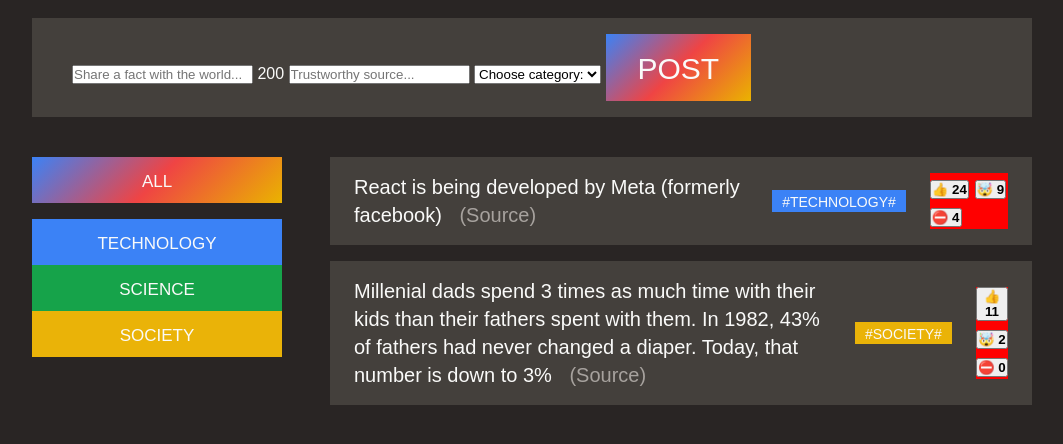
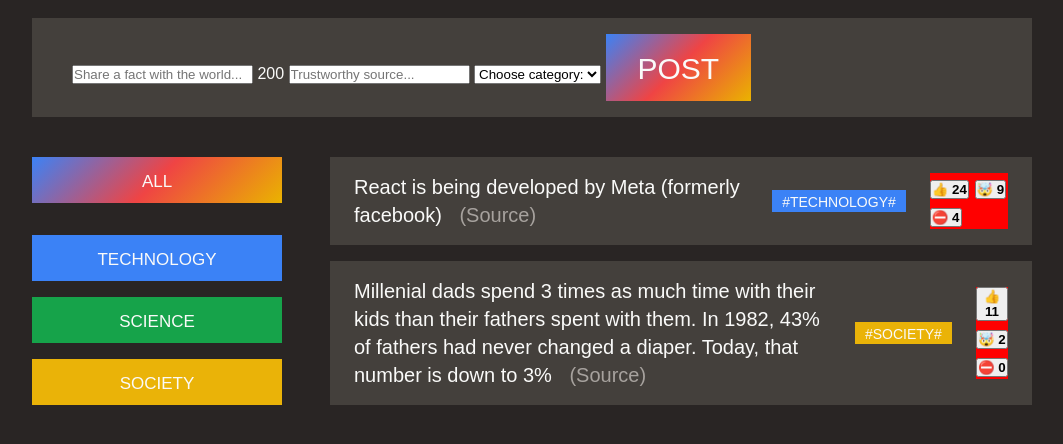
Before and after one commit to RachanaDevi/Today-I-Learned-App, a plain HTML site: page index.html in a window 1280 px wide. Shown: the part 138-582 px from the top of the page, without its empty margins (108-1171 px from the left). Drawn offline with Linux system fonts and the light colour scheme; a web font is replaced by a local one.

Commit message:
Rachana | Add button category

```diff
--- a/index.html
+++ b/index.html
@@ -47,11 +47,10 @@
             <aside>
 
                 <ul>
-                    <li><button class="btn btn-all-categories">All</button></li>
-                    <li><button class="btn btn-category"  style="background-color: #3b82f6;">Technology</button></li>
-                    <li><button class="btn btn-category" style="background-color: #16a34a;">Science</button></li>
-                    <li><button class="btn btn-category" style="background-color: #eab308;">Society</button></li>
-
+                    <li class="category"><button class="btn btn-all-categories">All</button></li>
+                    <li class="category"><button class="btn btn-category"  style="background-color: #3b82f6;">Technology</button></li>
+                    <li class="category"><button class="btn btn-category" style="background-color: #16a34a;">Science</button></li>
+                    <li class="category"><button class="btn btn-category" style="background-color: #eab308;">Society</button></li>
                 </ul>
             </aside>
 
--- a/style.css
+++ b/style.css
@@ -69,6 +69,10 @@ h1 {
   /* background-color: purple; */
   line-height: 1; /* to put the font below it as margin was not working */
   margin-top: 5px;
+}
+
+.category{
+  margin-bottom: 16px;
 }
 
 .fact {
```
